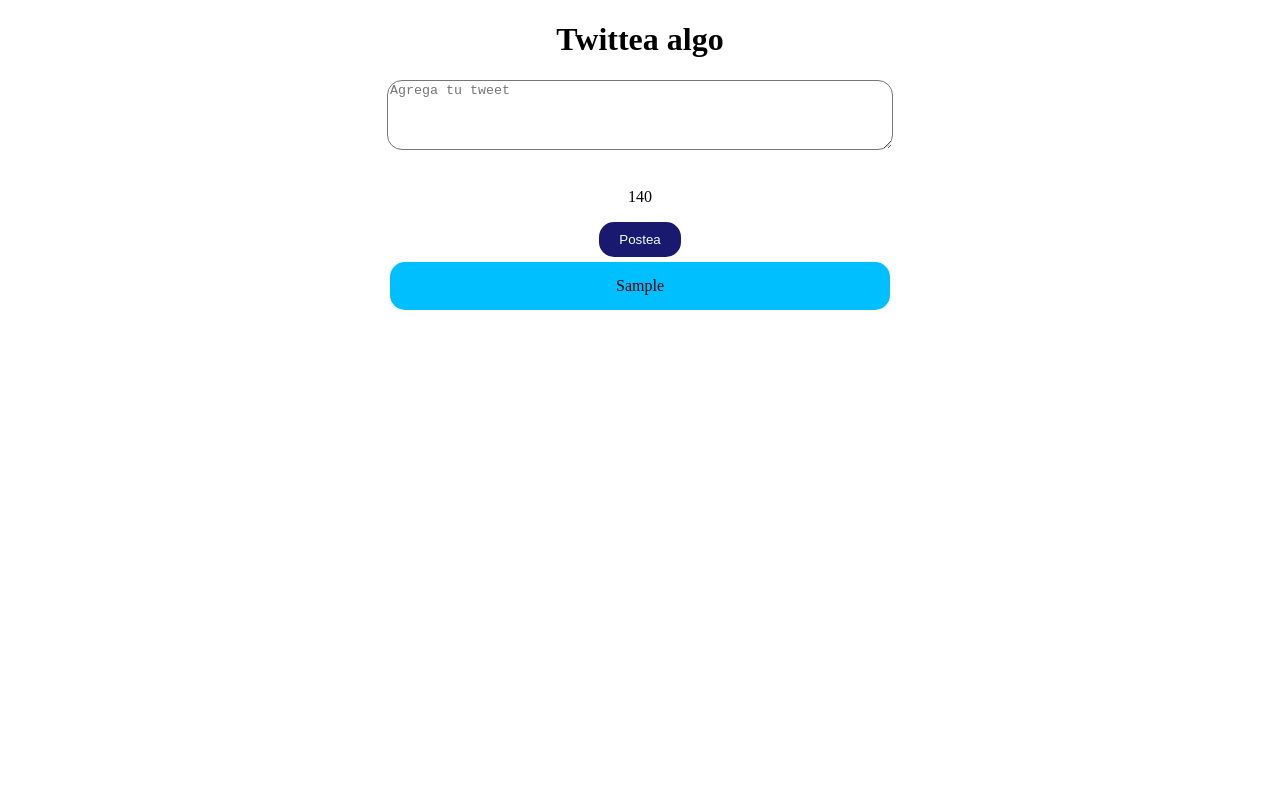
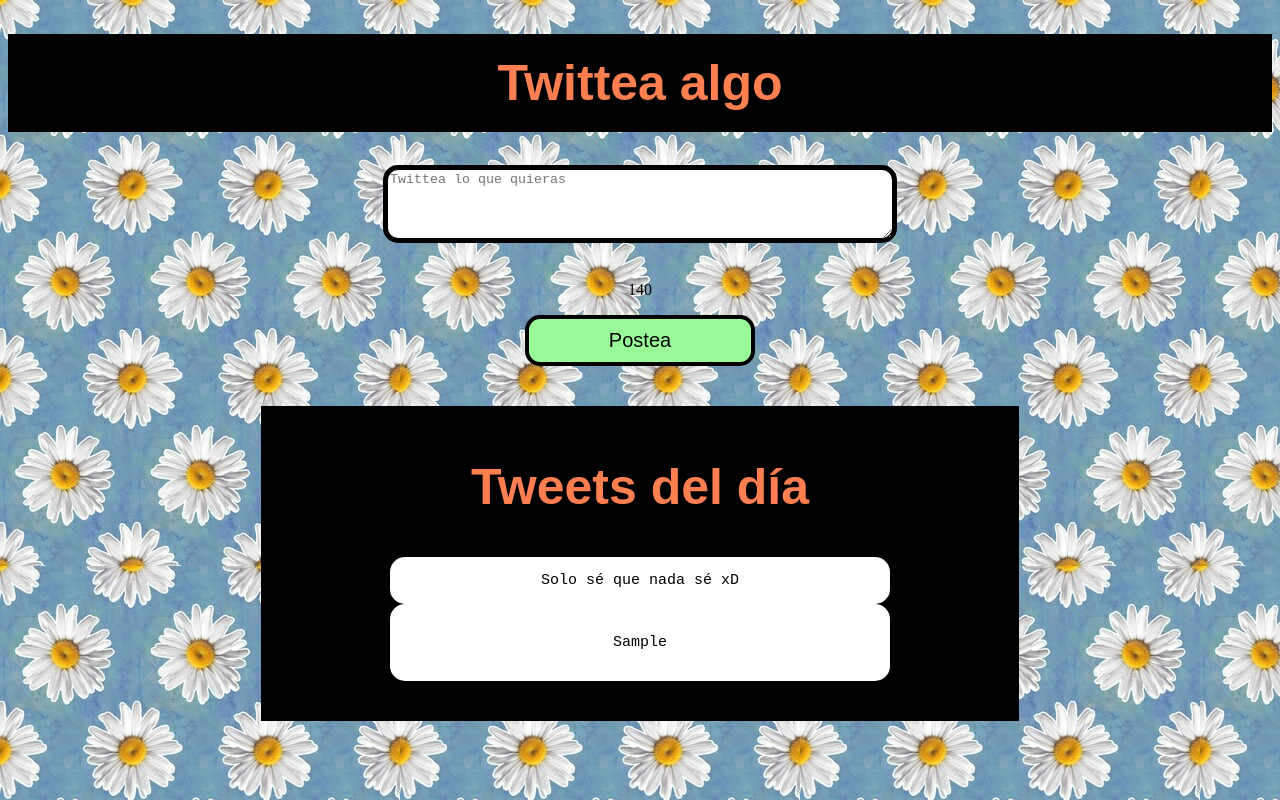
Before and after one commit to MichelleSV/twitter, a plain HTML site: page index.html in a window 1280 px wide. Both pictures are taken after typing "Sample" into the empty fields and a click on the button "Postea". Drawn offline with Linux system fonts and the light colour scheme.

Commit message:
añadiendo estilo

```diff
--- a/css/main.css
+++ b/css/main.css
@@ -1,27 +1,54 @@
 body{
 	text-align: center;
+	background-image: url(../img/fondo.jpg);
 }
-#tweet{
-	border-radius: 15px;
-	width: 500px;
+h1{
+	background-color: black;
+	color: coral;
+	font-family: fantasy;
+	font-size: 50px;
+	padding: 20px 0;
 }
 #contenedor div{
 	border-radius: 15px;
 	width: 500px;
 	height: auto;
 	padding: 15px 0;
-	margin: 5px auto;
-	background-color: deepskyblue;
+	margin-top: 5px;
+	margin: 0 auto;
+	background-color: white;
 	color: black;
 	word-wrap:break-word;
+	font-family: monospace;
+	font-size: 15px;
+}
+#tweetPrimero{
+
+}
+h2{
+	color: coral;
+	font-family: fantasy;
+	font-size: 50px;
+}
+#contenedor{
+	background-color: black;
+	width: 60%;
+	margin: 0 auto;
+	padding: 10px 0 40px 0;
 }
 #btn-agregar{
-	background-color: midnightblue;
-	color: azure;
+	background-color:palegreen;
+	color: black;
+	font-family: fantasy;
+	font-size: 20px;
+	border: 4px solid black;
 	border-radius: 15px;
-	padding: 10px 20px;
-	border: 0px;
+	padding: 10px 80px;
+	margin-bottom: 40px;
 }
 textarea{
 	overflow: hidden;
+	border-radius: 15px;
+	width: 500px;
+	border: 5px solid black;
 }
--- a/index.html
+++ b/index.html
@@ -8,11 +8,15 @@
     <body>
         <div class="div-principal">
             <h1 class="titulo"> Twittea algo </h1>
-			<textarea type="text" col="50" rows="4" id="tweet" placeholder="Agrega tu tweet"></textarea><br><br>
+			<textarea type="text" col="50" rows="4" id="tweet" placeholder="Twittea lo que quieras"></textarea><br><br>
             <p id="contadorNumeros">140</p>
             <button type="button" id="btn-agregar">Postea</button>
-            <div id="contenedor"></div>
+            <div id="contenedor">
+               <h2>Tweets del día</h2>
+                <div>Solo sé que nada sé xD</div>
+                <div id="tweetPrimero"></div>
+            </div>
         </div>
         <script src="js/app.js"></script>
-    </body>
+    </body 7
 </html>
--- a/js/app.js
+++ b/js/app.js
@@ -6,12 +6,10 @@ window.addEventListener("load", function() {
 		document.getElementById("tweet").value = "";
         contadorDeNumbers.textContent = "140";
 		newTweet(tweet);
-		agregarHora(tweet);
 	});
 	function newTweet (tweet) {
         var nuevoTweet = document.createElement("div");
-        var contenedor = document.getElementById("contenedor");
-		momentoActual = new Date();
+        var contenedor = document.getElementById("tweetPrimero");
 		nuevoTweet.innerText = tweet;
 		if(tweet == ""){
 			boton.disabled=true;
@@ -19,22 +17,9 @@ window.addEventListener("load", function() {
 		 else if(!contenedor.childNodes[0]){
             contenedor.appendChild(nuevoTweet);
         } else {
-			contenedor.insertBefore(nuevoTweet+momentoActual,contenedor.childNodes[0]);
+			contenedor.insertBefore(nuevoTweet,contenedor.childNodes[0]);
 		}
 	}
-    function agregarHora(nuevo){
-        var fecha = new Date();
-        var hora = fecha.getHours();
-        var minuto = fecha.getMinutes();
-            if (minuto < 10) {
-                minuto = "0" + minuto;
-            }
-        var horaImprimible = hora + " : " + minuto + " " ;
-        var hora = document.createElement("span");
-        hora.innerText = horaImprimible;
-
-        nuevo.insertBefore(hora,nuevo.childNodes[0]);
-    }
 	tweet.addEventListener("keydown",function(){
 		contador(tweet);
 	});
```
Also changed, not shown: img/fondo.jpg (added).
